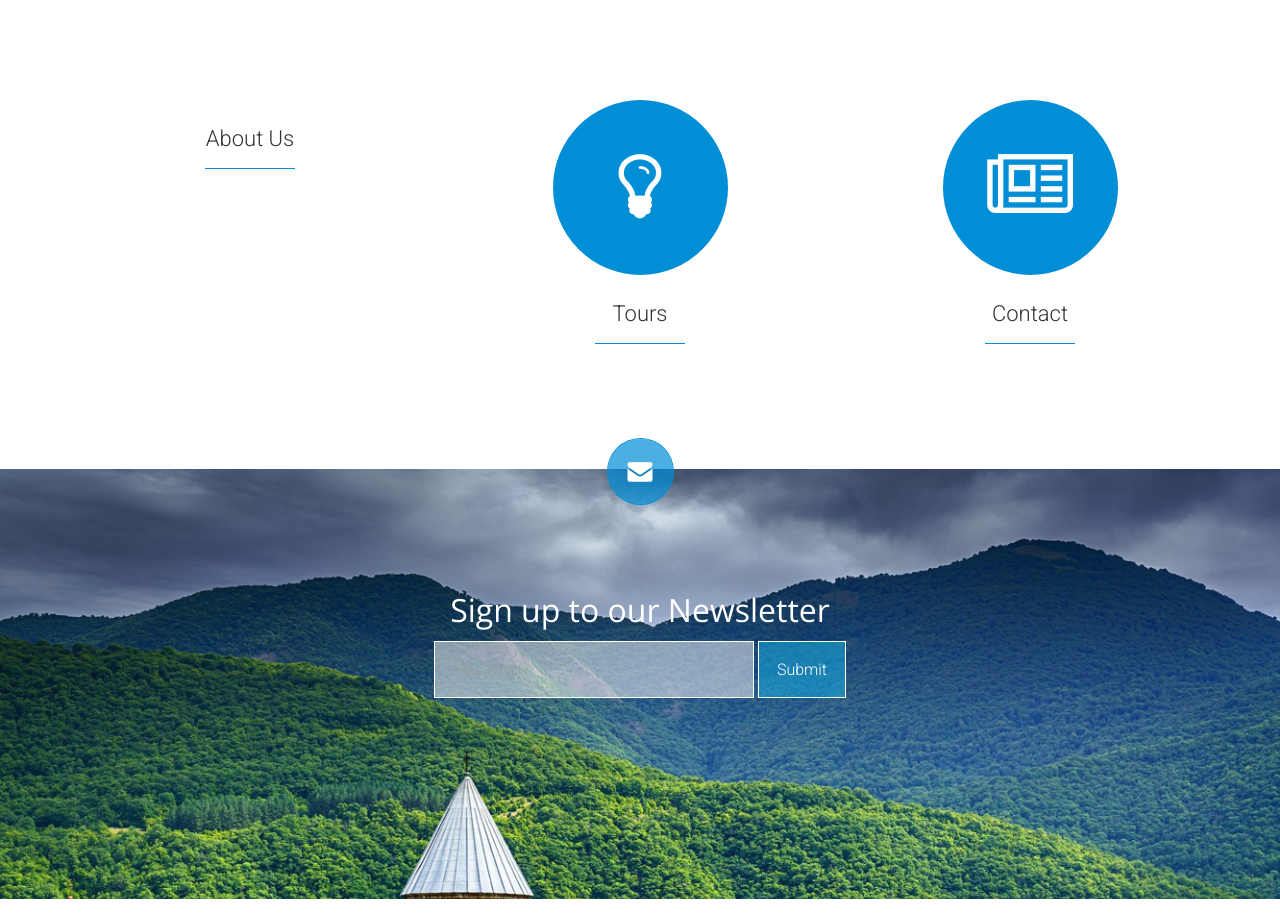
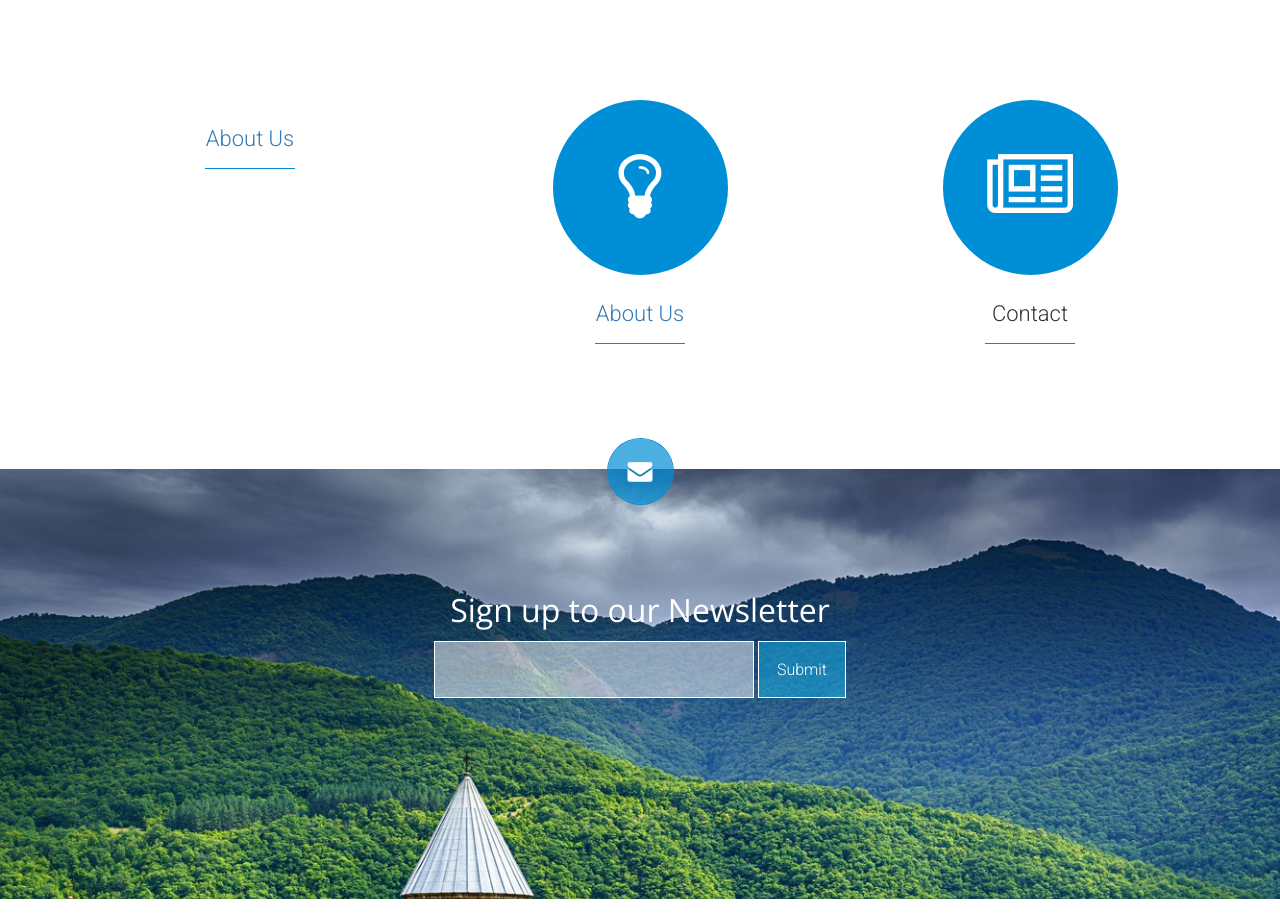
Before and after one commit to Givi-Nioradze/Travel, a plain HTML site: page index.html in a window 1280 px wide. Shown: the part 820-1737 px from the top of the page. Drawn offline with nearby package versions, Linux system fonts and the light colour scheme.

Commit message:
Add files via upload

```diff
--- a/index.html
+++ b/index.html
@@ -1,8 +1,6 @@
 <!DOCTYPE html>
 <!--
-	Shine by TEMPLATE STOCK
-	templatestock.co @templatestock
-	Released for free under the Creative Commons Attribution 3.0 license (templated.co/license)
+
 -->
 
 <html lang="en">
@@ -10,7 +8,7 @@
 		<meta charset="utf-8">
 		<meta http-equiv="X-UA-Compatible" content="IE=edge">
 		<meta name="viewport" content="width=device-width, initial-scale=1">
-		<title>Shine - Responsive Template | Template Stock</title>
+		<title>Book Travel - Responsive|Tourist Agency</title>
 
 
 		<!-- WEB FONTS -->
@@ -59,14 +57,14 @@
 					<!-- Section 1 -->
 					<div data-sr="enter top over 1s, wait 0.3s, move 24px, reset" class="col-md-4">
 
-						<h3>About Us</h3>
+						<h3><a href="aboutus.html">About Us</a></h3>
 						<div class="colored-line-small-center"></div>
 
 					</div>
 					<!-- Section 2 -->
 					<div data-sr="enter bottom over 1s, wait 0.3s, move 24px, reset" class="col-md-4 middle">
 						<i class="fa fa-lightbulb-o"></i>
-						<h3>Tours</h3>
+						<h3><a href="tours.html">About Us</a></h3>
 						<div class="colored-line-small-center"></div>
 
 					</div>
```
